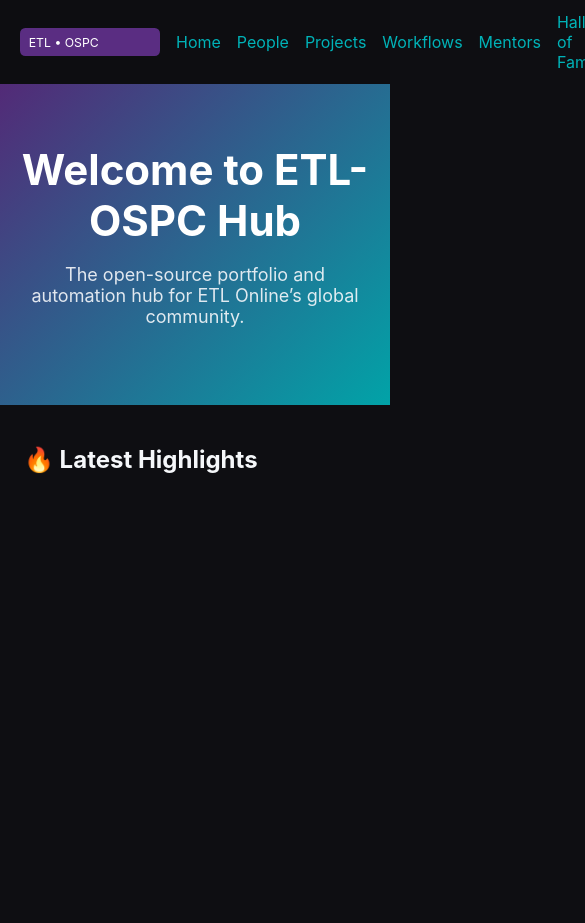
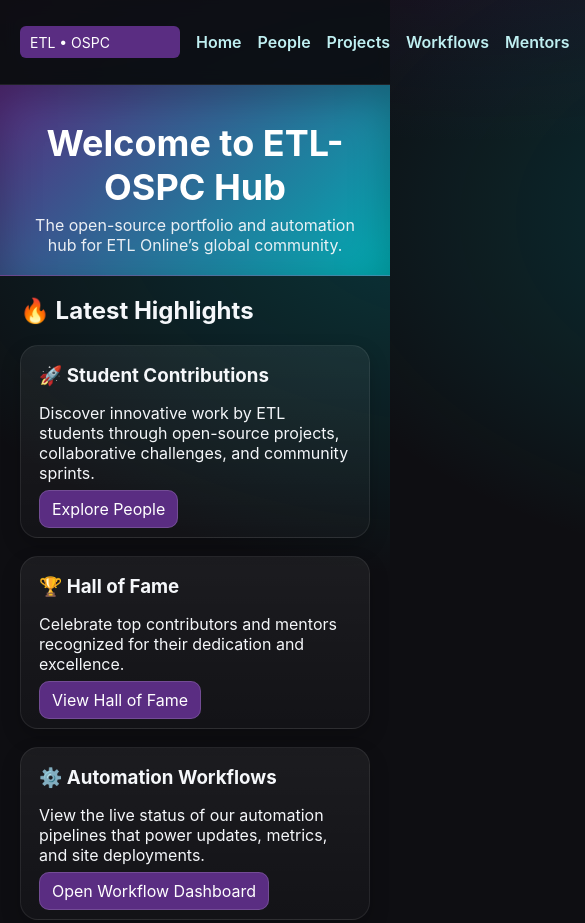
Before and after one commit to asmanmalik/ETL-OSPC-Hub, a plain HTML site: page docs/index.html in a window 390 px wide. Shown: the top 923 px of the page, 585 px wide, since content can reach past the window. Drawn offline with Linux system fonts and the light colour scheme; files whose address does not match are found by name.

Commit message:
Refactor CSS styles and variables in index.html
Updated CSS variables and styles for improved design consistency and responsiveness.

```diff
--- a/docs/index.html
+++ b/docs/index.html
@@ -5,23 +5,59 @@
   <meta name="viewport" content="width=device-width, initial-scale=1">
   <title>ETL-OSPC Hub — Home</title>
   <style>
-    body { background: #0E0E12; color: #F5F7FA; font-family: Inter, system-ui, sans-serif; margin:0; }
-    .nav { display:flex; gap:16px; align-items:center; padding:12px 20px; background:rgba(14,14,18,.85); position:sticky; top:0; }
-    .nav img { height:28px; }
+    :root { --etl-primary:#5A2D82; --etl-accent:#00B3B8; --etl-bg:#0E0E12; --etl-text:#F5F7FA; }
+    * { box-sizing:border-box; }
+    body {
+      margin:0; font-family: Inter, system-ui, Segoe UI, Roboto, sans-serif;
+      color: var(--etl-text);
+      background: radial-gradient(1000px 600px at 20% -20%, rgba(90,45,130,0.25), transparent 60%),
+                  radial-gradient(1000px 600px at 120% 20%, rgba(0,179,184,0.25), transparent 60%),
+                  var(--etl-bg);
+      min-height:100vh;
+    }
+    .nav {
+      position:sticky; top:0; z-index:10;
+      display:flex; align-items:center; gap:16px; padding:12px 20px;
+      background: rgba(14,14,18,.85); backdrop-filter: saturate(140%) blur(8px);
+      border-bottom: 1px solid rgba(255,255,255,.08);
+    }
+    .nav a { color:#BFEFF1; text-decoration:none; font-weight:600; }
+    .nav a:hover { text-decoration:underline; }
     .spacer { flex:1; }
-    .btn { padding:8px 12px; border-radius:10px; background:#5A2D82; color:#fff; text-decoration:none; }
-    a { color:#00B3B8; text-decoration:none; }
-    a:hover { text-decoration:underline; }
-    .hero { text-align:center; padding:60px 20px; background:linear-gradient(135deg, rgba(90,45,130,.9), rgba(0,179,184,.9)); }
-    .hero h1 { font-size:42px; color:#fff; margin:0; }
-    .hero p { font-size:18px; opacity:.9; }
-    .section { max-width:1100px; margin:40px auto; padding:0 20px; }
-    .grid { display:grid; grid-template-columns:repeat(auto-fit,minmax(260px,1fr)); gap:20px; }
-    .card { background:linear-gradient(180deg,rgba(255,255,255,.05),rgba(255,255,255,.02)); border:1px solid rgba(255,255,255,.08); border-radius:18px; padding:20px; box-shadow:0 8px 20px rgba(0,0,0,.2); }
-    .card h3 { margin-top:0; }
-    .footer { text-align:center; opacity:.7; padding:30px; border-top:1px solid rgba(255,255,255,.1); }
+    .btn { padding:8px 12px; border-radius:10px; background:var(--etl-primary); color:#fff; border:1px solid rgba(255,255,255,.15); text-decoration:none; }
+    .hero {
+      padding: 36px 20px 20px; text-align:center;
+      background: linear-gradient(135deg, rgba(90,45,130,.95), rgba(0,179,184,.95));
+      border-bottom: 1px solid rgba(255,255,255,.12);
+      box-shadow: 0 12px 40px rgba(0,0,0,.25) inset;
+    }
+    .hero h1 { margin:0; font-size: 36px; color:#fff; }
+    .hero p { margin:.4rem 0 0; opacity:.95; }
+    .section { max-width:1100px; margin: 20px auto; padding: 0 20px 40px; }
+    .grid { display:grid; grid-template-columns: repeat(auto-fit, minmax(260px, 1fr)); gap:18px; }
+    .card {
+      background: linear-gradient(180deg, rgba(255,255,255,.06), rgba(255,255,255,.025));
+      border: 1px solid rgba(255,255,255,.08);
+      border-radius: 18px;
+      padding: 18px;
+      transform: translateY(16px);
+      opacity: 0;
+      animation: rise .6s ease forwards;
+      box-shadow: 0 8px 20px rgba(0,0,0,.2);
+    }
+    .card:nth-child(2) { animation-delay: .08s; }
+    .card:nth-child(3) { animation-delay: .16s; }
+    .card:nth-child(4) { animation-delay: .24s; }
+    .card:nth-child(5) { animation-delay: .32s; }
+    @keyframes rise { to { transform: translateY(0); opacity:1; } }
+    .card h3 { margin: 0 0 8px; display:flex; align-items:center; gap:10px; }
+    .chip { display:inline-flex; align-items:center; gap:8px; padding:6px 10px; border-radius:999px; background: rgba(0,0,0,.25); border:1px solid rgba(255,255,255,.1); font-size:12px; }
+    .muted { opacity:.8; font-size: 14px; }
+    .row { display:flex; align-items:center; gap:10px; flex-wrap:wrap; margin-top:10px; }
+    .row img.badge { height:20px; }
+    .icons { width:22px; height:22px; vertical-align:-4px; }
+    .footer { opacity:.8; text-align:center; padding:36px 24px; font-size:14px; border-top:1px solid rgba(255,255,255,.08) }
   </style>
-    <link rel="stylesheet" href="assets/styles.css">
 </head>
 <body>
   <nav class="nav">
```
